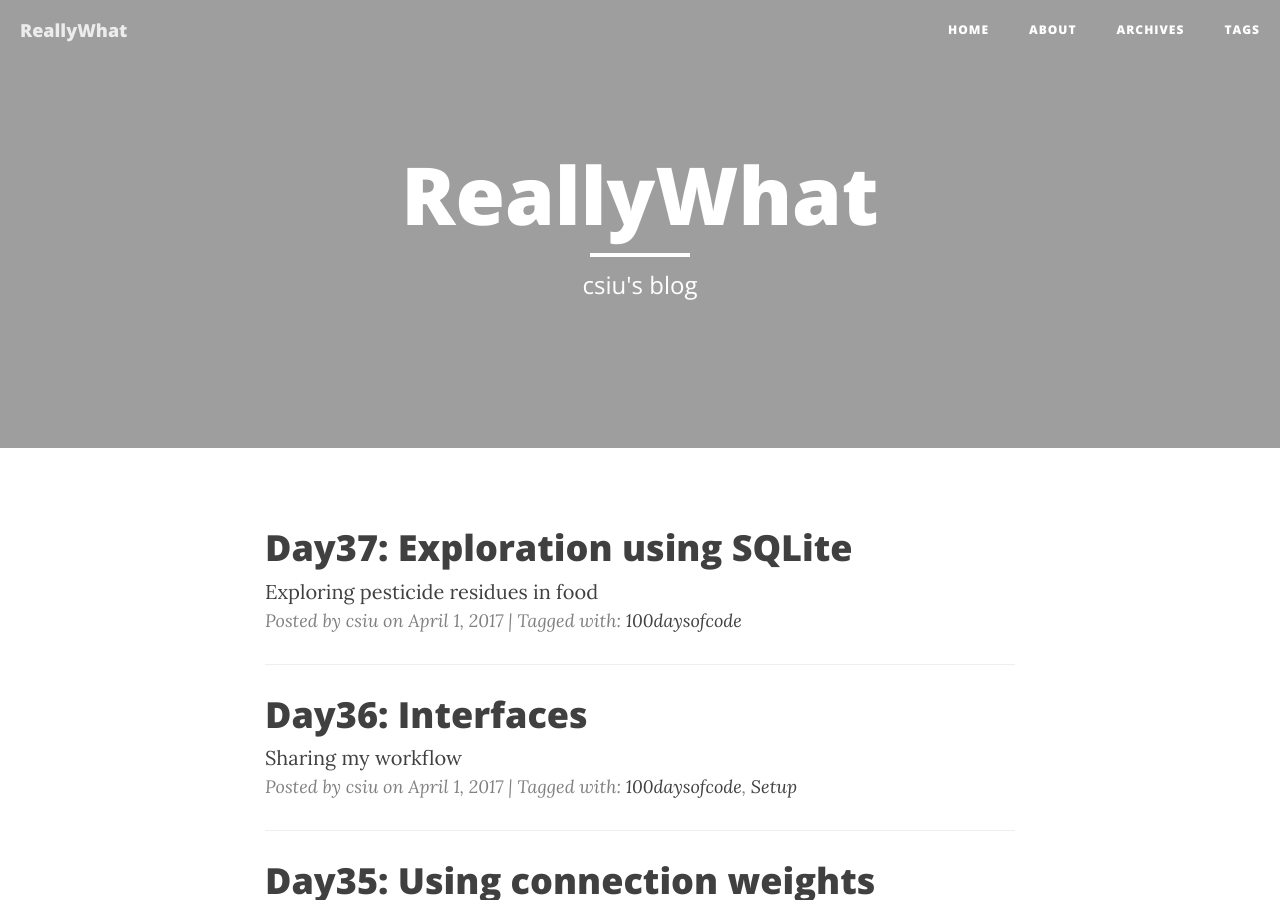
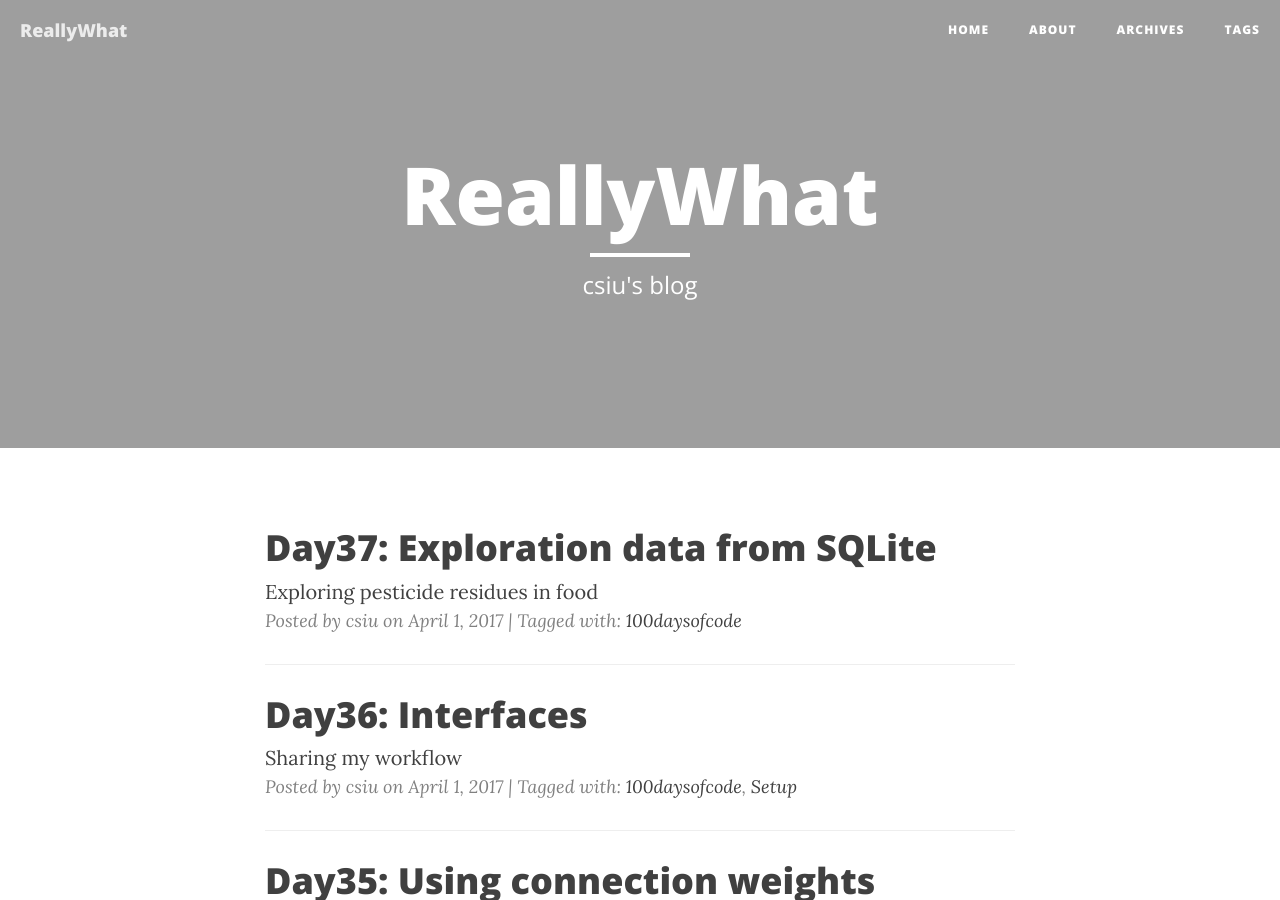
Before and after one commit to csiu/blog, a Jekyll site: the page built from index.html, in a window 1280 px wide and 900 px high. Built offline with Jekyll 4.4.1, drawn with Linux system fonts in a browser that asks for light colours; nearby versions of some CDN libraries; the list of posts is cut into pages by our own code.

Commit message:
Clearer title

```diff
--- a/_posts/2017_100daysofcode/2017-04-02-day37.md
+++ b/_posts/2017_100daysofcode/2017-04-02-day37.md
@@ -2,7 +2,7 @@
 layout: post
 author: csiu
 date: 2017-04-01
-title: "Day37: Exploration using SQLite"
+title: "Day37: Exploration data from SQLite"
 categories: update
 tags:
   - 100daysofcode
```
